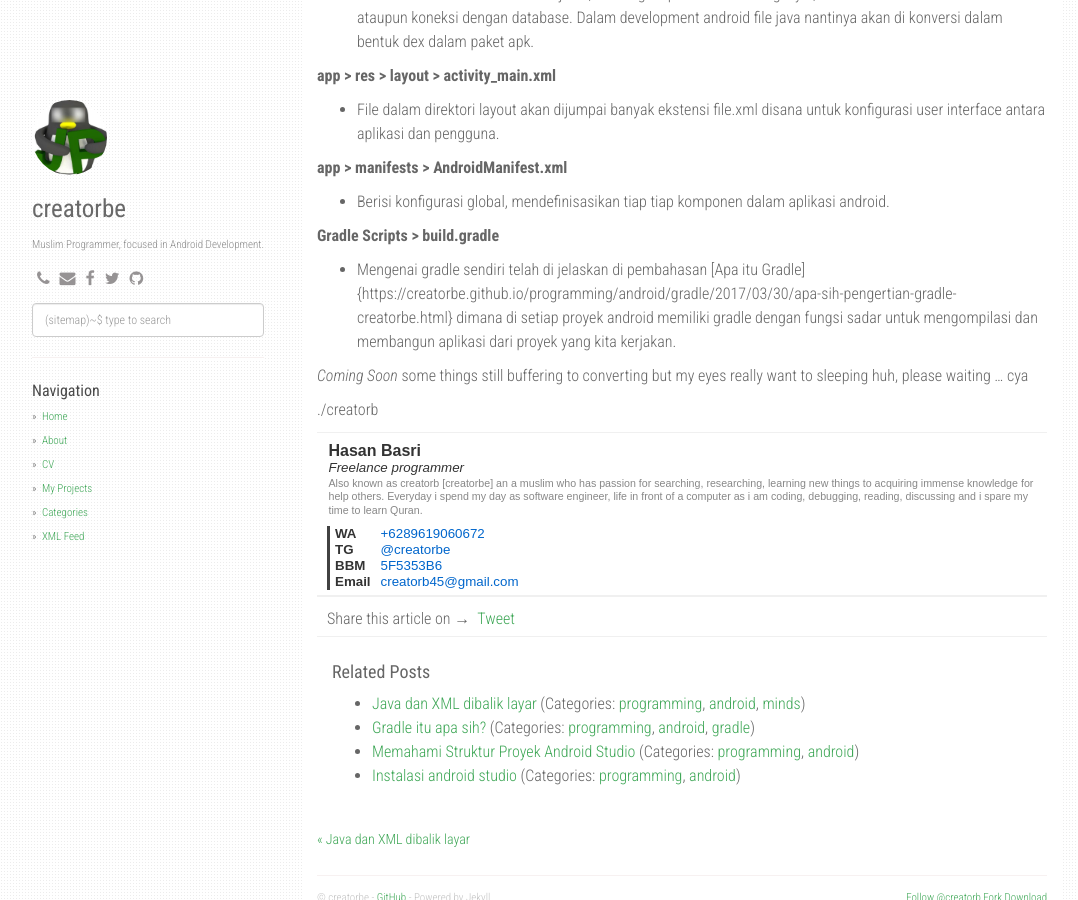
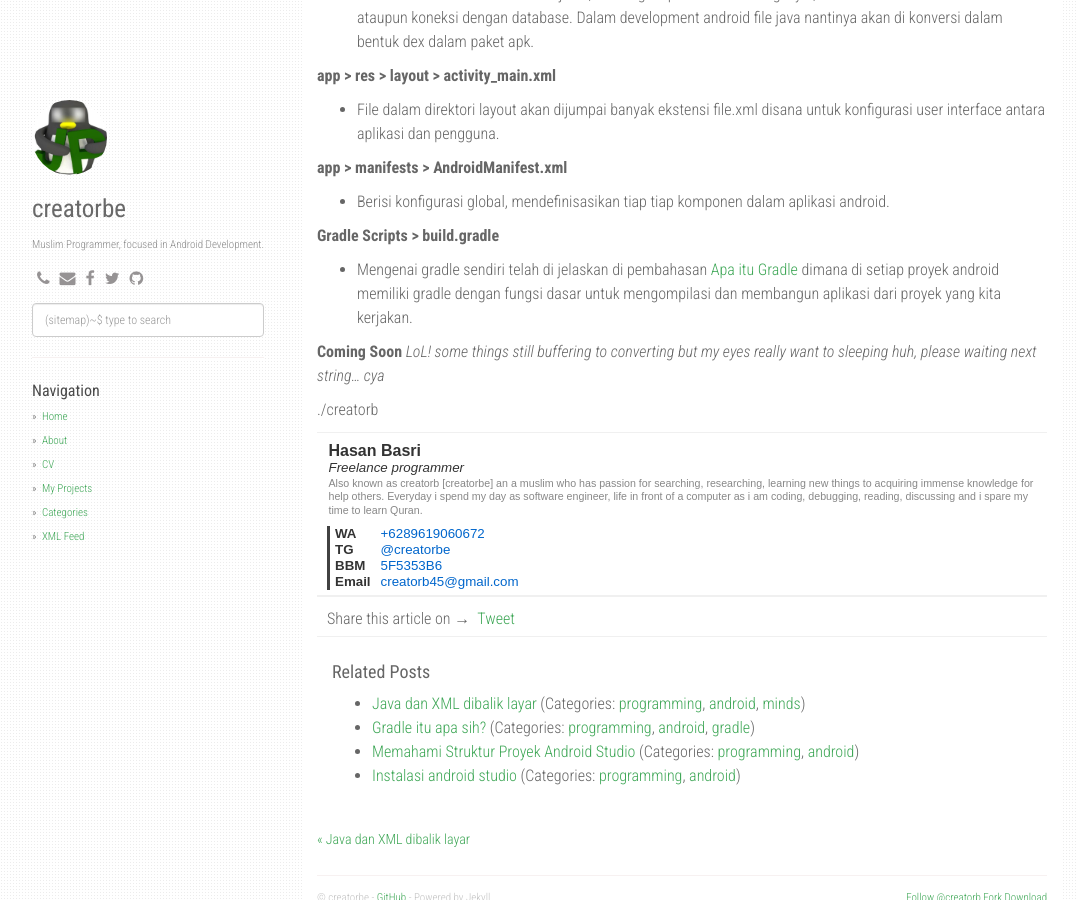
Before and after one commit to creatorbe/creatorbe.github.io, a Jekyll site: the page built from _posts/2017-04-03-hello-world-android-creatorbe.md, in a window 1280 px wide and 900 px high, scrolled down 944 px. Shown: the whole window, without its empty margins (53-1131 px from the left). Built offline with Jekyll 4.4.1, drawn with Linux system fonts in a browser that asks for light colours; nearby versions of some CDN libraries; comment, search, counter and statistics services are not loaded.

Commit message:
edit belajar bahasa pemprograman android dasar

```diff
--- a/_posts/2017-04-03-hello-world-android-creatorbe.md
+++ b/_posts/2017-04-03-hello-world-android-creatorbe.md
@@ -44,8 +44,10 @@ Sebelum masuk pada bahasa pemprograman, ada baiknya ada mengulas pembahasan lalu
 
 **Gradle Scripts > build.gradle**
 
- - Mengenai gradle sendiri telah di jelaskan di pembahasan [Apa itu Gradle]{https://creatorbe.github.io/programming/android/gradle/2017/03/30/apa-sih-pengertian-gradle-creatorbe.html} dimana di setiap proyek android memiliki gradle dengan fungsi sadar untuk mengompilasi dan membangun aplikasi dari proyek yang kita kerjakan.
+ - Mengenai gradle sendiri telah di jelaskan di pembahasan [Apa itu Gradle](https://creatorbe.github.io/programming/android/gradle/2017/03/30/apa-sih-pengertian-gradle-creatorbe.html) dimana di setiap proyek android memiliki gradle dengan fungsi dasar untuk mengompilasi dan membangun aplikasi dari proyek yang kita kerjakan.
 
- *Coming Soon* some things still buffering to converting but my eyes really want to sleeping huh, please waiting ... cya
+
+ **Coming Soon**
+ *LoL! some things still buffering to converting but my eyes really want to sleeping huh, please waiting next string... cya*
 
 ./creatorb
```
